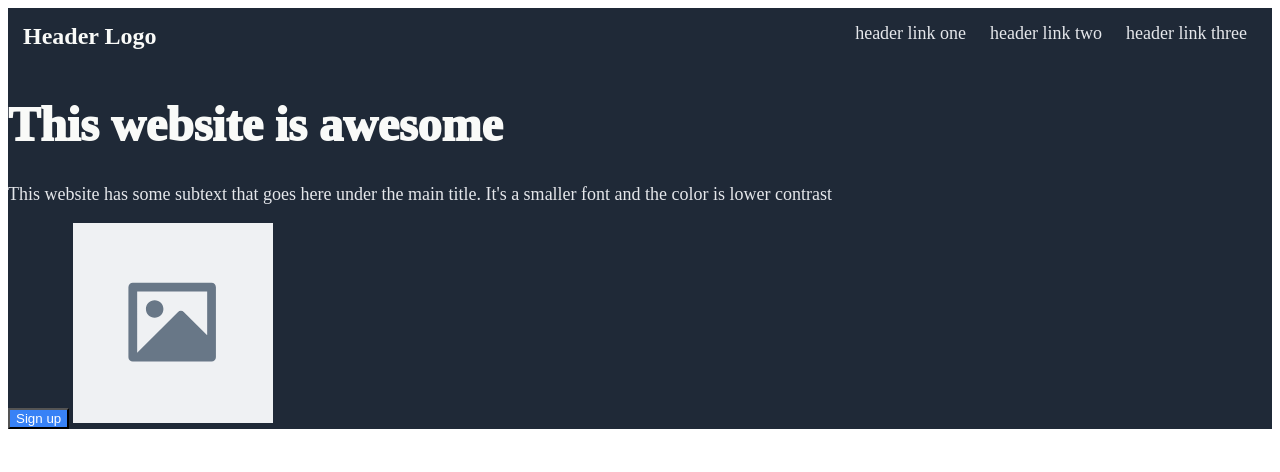
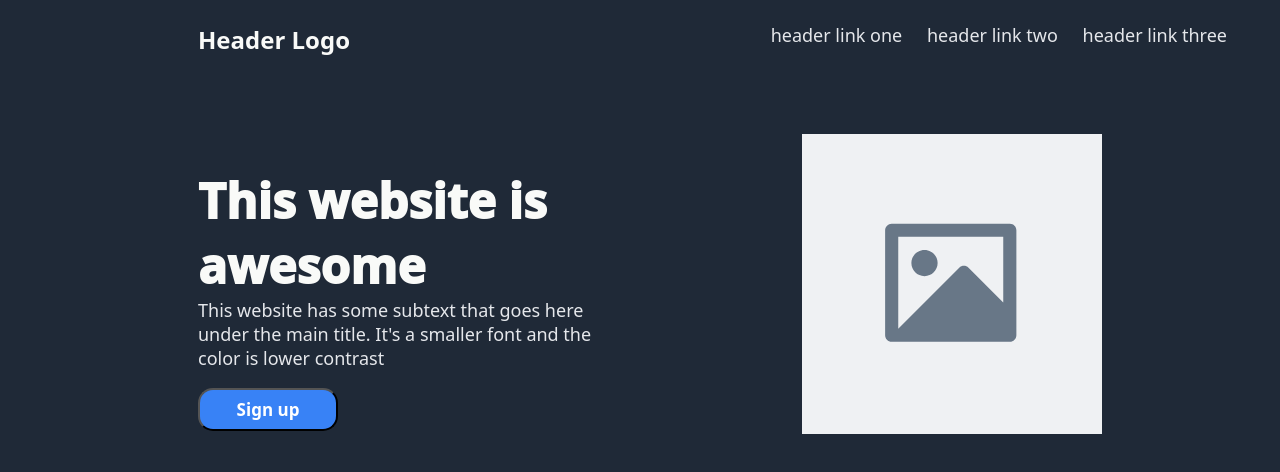
Before and after one commit to lukaa136/landing-page-css, a plain HTML site: page index.html in a window 1280 px wide. Drawn offline with Linux system fonts and the light colour scheme.

Commit message:
finish section1

```diff
--- a/index.html
+++ b/index.html
@@ -5,6 +5,9 @@
     <meta name="viewport" content="width=device-width, initial-scale=1.0">
     <title>Landing page</title>
     <link rel="stylesheet" href="styles.css">
+    <link rel="preconnect" href="https://fonts.googleapis.com">
+<link rel="preconnect" href="https://fonts.gstatic.com" crossorigin>
+<link href="https://fonts.googleapis.com/css2?family=Roboto:ital,wght@0,100;0,300;0,400;0,500;0,700;0,900;1,100;1,300;1,400;1,500;1,700;1,900&display=swap" rel="stylesheet">
 </head>
 <body>
     <div class="general-contaier">
@@ -17,15 +20,20 @@
                     <a href=""> header link three</a>
                 </div>
             </div>
-            <div class="sec1-content">
-                <div class="content1">
-                    <h1 class="sec1-h1">This website is awesome</h1>
-                    <p class="sec1-paraph">This website has some subtext that goes here under the main title. It's a smaller font and the color is lower contrast</p>
-                    <button class="signup-buttom">Sign up</button>
-                    <img src="placeholder.svg" class="sec1-image">
-                </div>
+            <div class="content-header">
+                    <div class="content1-header">
+                        <h1 class="sec1-h1">This website is awesome</h1>
+                        <p class="sec1-paraph">This website has some subtext that goes here under the main title. It's a smaller font and the color is lower contrast</p>
+                        <button class="signup-buttom">Sign up</button>
+                    </div>
+                    <div class="img-header">
+                        <img src="placeholder.svg" class="sec1-image">
+                    </div>
             </div>
         </div>
     </div>
+    <div class="section2">
+
+    </div>
 </body>
 </html>
--- a/styles.css
+++ b/styles.css
@@ -1,6 +1,18 @@
+.roboto-regular {
+        font-family: "Roboto", sans-serif;
+        font-weight: 400;
+        font-style: normal;
+      }
+
+* {
+    font-family: system-ui, -apple-system, BlinkMacSystemFont, 'Segoe UI', Roboto, Oxygen, Ubuntu, Cantarell, 'Open Sans', 'Helvetica Neue', sans-serif;
+}
+
+
 body {
     display: flex;
     flex-direction: column;
+    background-color: #1F2937;
 }
 
 a {
@@ -12,19 +24,28 @@ a {
     background-color: #1F2937;
     display: flex;
     flex-direction: column;
+    padding-left: 150px;
+    padding-right: 20px;
 }
 
 img {
-    max-width: 200px;
+    width: 600px;
+    max-height: 300px;
 }
 
 .sec1-h1 {
     font-size: 48px;
     font-weight: 1000;
     color: #F9FAF8;
+    margin-bottom: 0px;
+    max-width: 350px;
 }
 
-.sec1-paraph, a {
+.sec1-paraph {
+    margin-top: 0px;
+}
+
+.sec1-paraph, a, .right-links {
     font-size: 18px;
     color: #E5E7EB;
 }
@@ -32,6 +53,11 @@ img {
 .signup-buttom {
     background-color: #3882F6;
     color: white;
+    max-width: 140px;
+    padding: 8px;
+    font-size: 17px;
+    font-weight: 800;
+    border-radius: 15px;
 }
 
 .header {
@@ -44,4 +70,28 @@ img {
     font-size: 24px;
     color: #F9FAF8;
     font-weight: bold;
+    margin-left: 25px;
+    margin-bottom: 25px;
 }
+
+.content-header {
+    display: flex;
+    justify-content: space-between;
+    flex: 1;
+}
+
+.content1-header, .img-header {
+    flex: 1;
+    display: flex;
+}
+
+.img-header {
+    margin: auto;
+}
+
+.content1-header {
+    display: flex;
+    flex-direction: column;
+    padding: 20px;
+    margin: 20px;
+}
```
